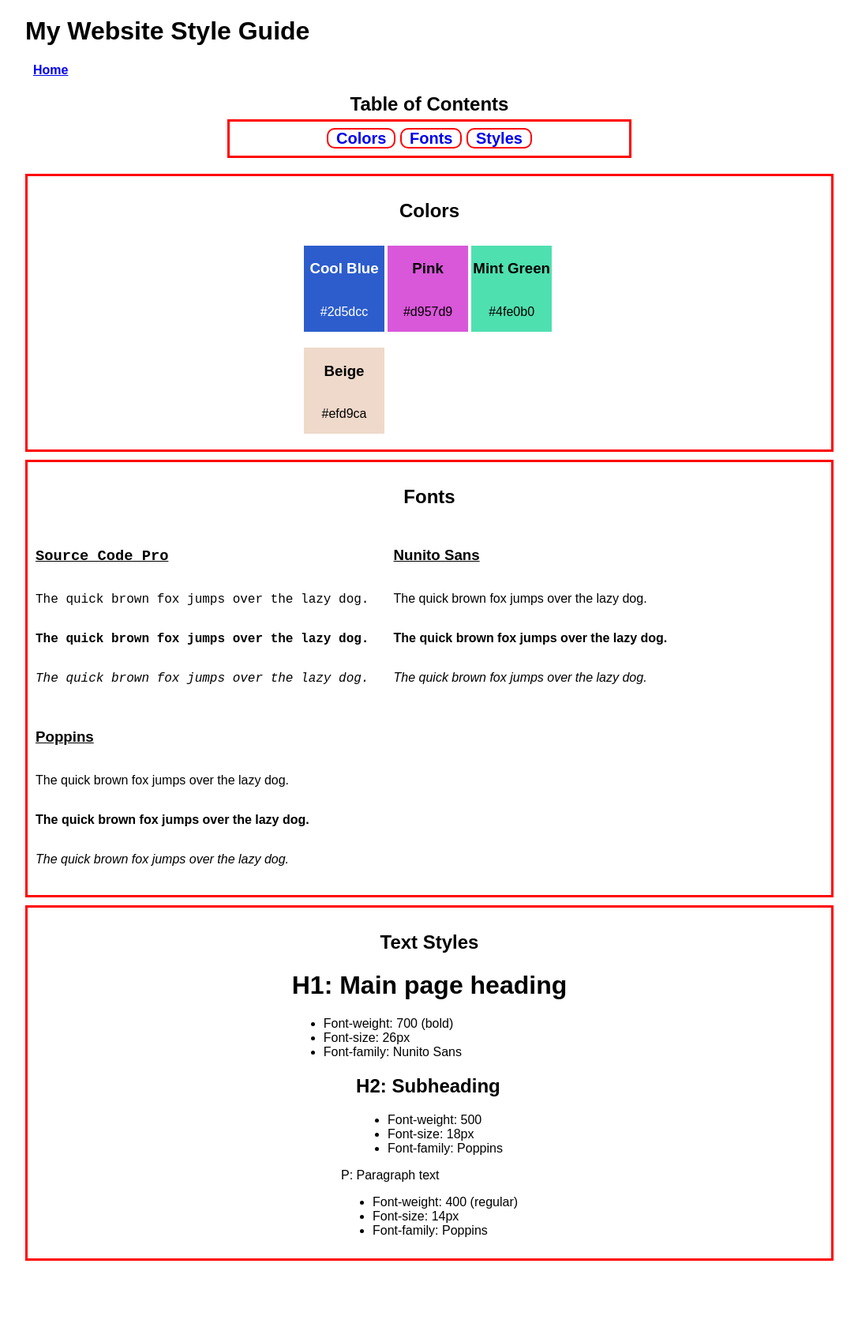
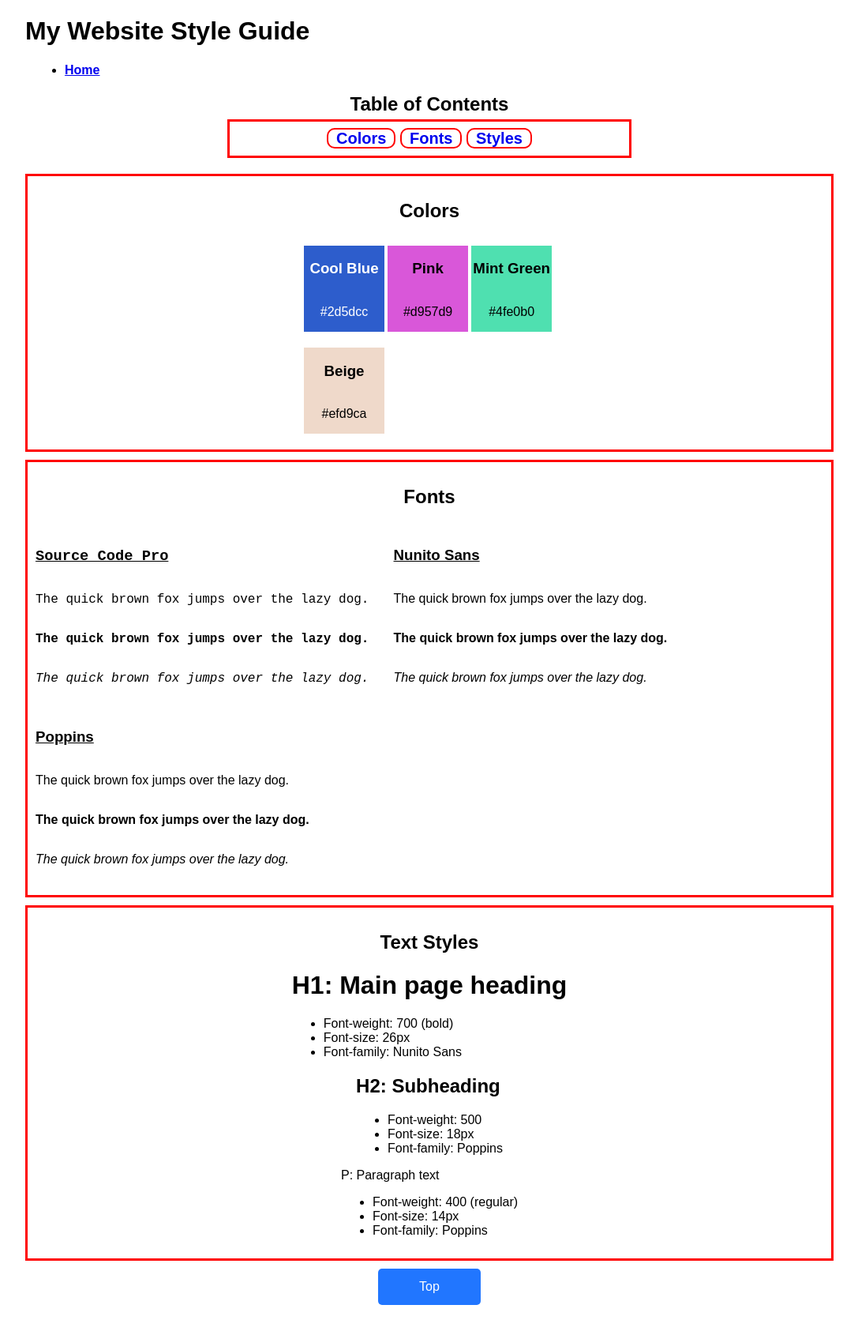
Before and after one commit to dbochner12/build-a-website-design-system-project, a plain HTML site: page index.html in a window 1280 px wide. Shown: the whole page at 79% size, without its empty margins (96-1183 px from the left). Before the commit the page ends 1606 px from the top, so only its background shows below. Drawn offline with Linux system fonts and the light colour scheme.

```diff
--- a/index.html
+++ b/index.html
@@ -8,10 +8,13 @@
     <title>My Website Style Guide</title>
 </head>
 <body>
+    <header>
         <h1>My Website Style Guide</h1>
-    <ul class="breadcrumbs">
+        <nav class="breadcrumbs">
+            <ul>
                 <li class="location"><a href="#">Home</a></li>
             </ul>
+        </nav>
         <div class="contents">
             <h2>Table of Contents</h2>
             <ul class="TOC">
@@ -20,6 +23,8 @@
                 <li><a href="textStyles.html">Styles</a></li>
             </ul>
         </div>
+    </header>
+    <main>
         <div class="container" id="colors">
             <h2>Colors</h2>
             <div class="color-box" id="coolBlue">
@@ -87,5 +92,9 @@
                 </ul>
             </div>
         </div>
+    </main>
+    <footer>
+        <a class="nav-button" href="#TOC" title="Return to Top of Screen">Top</a>
+    </footer>
 </body>
 </html>
```
Also changed, not shown: colors.html (+9 -2 lines), fonts.html (+9 -2 lines), textStyles.html (+9 -2 lines). Lines whose indentation alone changed are shown as unchanged.
